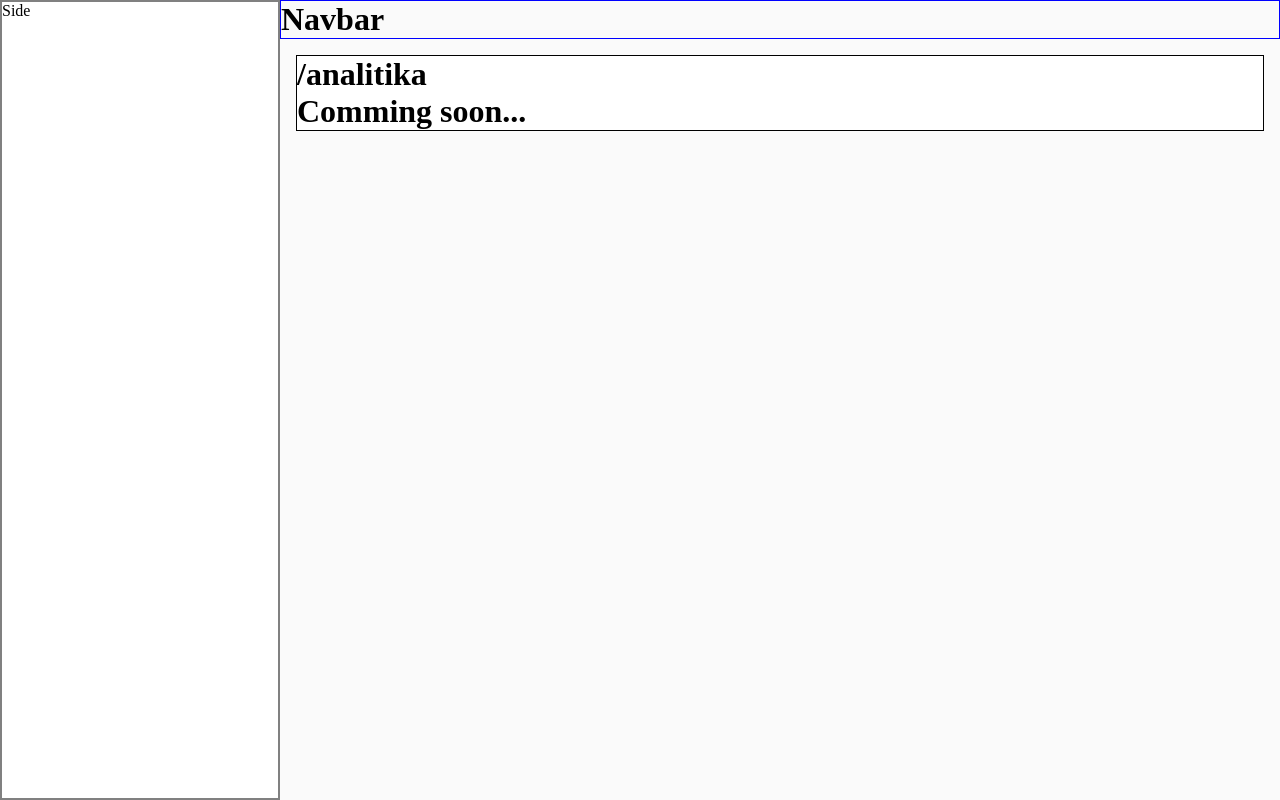
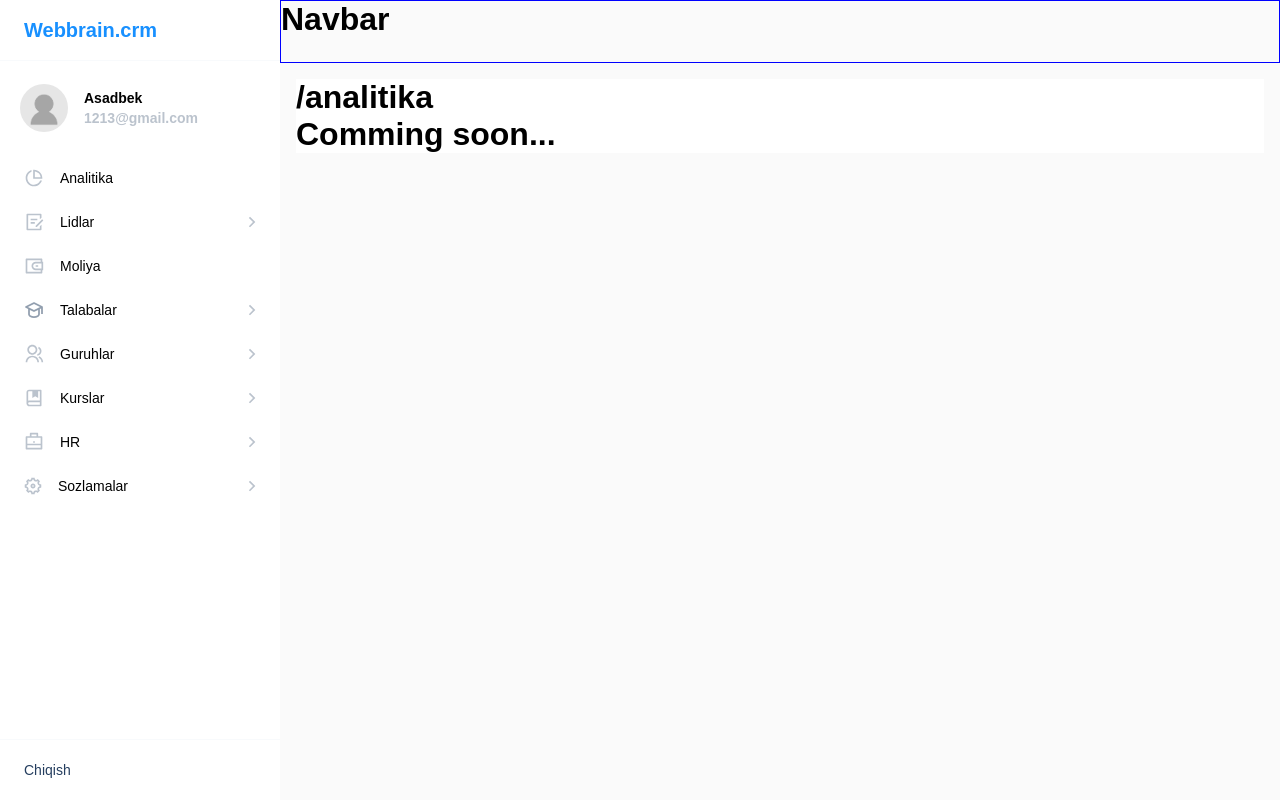
Before and after one commit to AzimovAsadbek/crm-project, a React (Vite) app: page /analitika in a window 1280 px wide. Built offline with nearby package versions, Linux system fonts and the light colour scheme.

Commit message:
sidebar ui finished

```diff
--- a/src/components/Navbar/style.js
+++ b/src/components/Navbar/style.js
@@ -2,6 +2,7 @@ import styled from "styled-components";
 
 const Container = styled.div`
   border: 1px solid blue;
+  height: 63px;
 `;
 
 export { Container };
--- a/src/components/Sidebar/index.jsx
+++ b/src/components/Sidebar/index.jsx
@@ -1,12 +1,73 @@
-import React from "react";
-import { Body, Container, Side, Wrapper } from "./style";
-import { Outlet } from "react-router-dom";
+import React, { useState } from "react";
+import {
+  Arrow,
+  Body,
+  ChildWrapper,
+  Container,
+  LogOut,
+  Logo,
+  Menu,
+  MenuItem,
+  Side,
+  Wrapper,
+} from "./style";
+import { Outlet, useNavigate } from "react-router-dom";
 import Navbar from "../Navbar";
+import Profile from "./profile";
+import sidebar from "../../utils/sidebar";
 
 const Sidebar = () => {
+  const [open, setOpen] = useState([]);
+  const navigate = useNavigate();
+  const onclickLogo = () => {
+    navigate("/");
+  };
+
+  const onOpen = (id) => {
+    if (open.includes(id)) {
+      const data = open.filter((v) => v !== id);
+      setOpen(data);
+    } else {
+      setOpen([...open, id]);
+    }
+  };
   return (
     <Container>
-      <Side>Side</Side>
+      <Side>
+        <Logo onClick={onclickLogo}>Webbrain.crm</Logo>
+        <Profile />
+
+        <Menu>
+          {sidebar.map((parent) => {
+            const { icon: Icon } = parent;
+            const active = open.includes(parent.id);
+            return (
+              <>
+                <MenuItem key={parent.id} onClick={() => onOpen(parent.id)}>
+                  <MenuItem.Title>
+                    <Icon className="icon" />
+                    {parent.title}
+                    {parent?.children && <Arrow active={active} />}
+                  </MenuItem.Title>
+                </MenuItem>
+
+                <ChildWrapper active={active}>
+                  {parent?.children?.map((child) => {
+                    return (
+                      <MenuItem key={child?.id}>
+                        <MenuItem.Title>{child.title}</MenuItem.Title>
+                      </MenuItem>
+                    );
+                  })}
+                </ChildWrapper>
+              </>
+            );
+          })}
+        </Menu>
+
+        <LogOut>Chiqish</LogOut>
+      </Side>
+
       <Body>
         <Navbar />
         <Wrapper>
--- /dev/null
+++ b/src/components/Sidebar/profile.jsx
@@ -0,0 +1,17 @@
+import React from "react";
+import { ProfileContainer } from "./style";
+import noimg from "../../assets/images/noUser.webp";
+
+const Profile = () => {
+  return (
+    <ProfileContainer>
+      <ProfileContainer.Img src={noimg} />
+      <div>
+        <ProfileContainer.Name>Asadbek</ProfileContainer.Name>
+        <ProfileContainer.Email>1213@gmail.com</ProfileContainer.Email>
+      </div>
+    </ProfileContainer>
+  );
+};
+
+export default Profile;
--- a/src/components/Sidebar/style.js
+++ b/src/components/Sidebar/style.js
@@ -1,14 +1,17 @@
 import styled from "styled-components";
+import arrow from "../../assets/icons/arrow.svg?react";
 
 const Container = styled.div`
   display: flex;
 `;
 const Side = styled.div`
+  display: flex;
+  flex-direction: column;
+  position: relative;
   width: 280px;
   min-width: 280px;
   max-width: 280px;
   background-color: white;
-  border: 2px solid grey;
   height: 100vh;
   overflow: hidden;
   overflow-y: scroll;
@@ -23,8 +26,120 @@ const Body = styled.div`
 
 const Wrapper = styled.div`
   margin: 16px;
-  border: 1px solid black;
   background-color: white;
 `;
 
-export { Container, Side, Body, Wrapper };
+const Logo = styled.div`
+  font-size: 20px;
+  font-weight: 600;
+  line-height: 28px;
+  color: #1890ff;
+  padding: 16px 24px;
+  border-bottom: 1px solid #f8fafc;
+  cursor: pointer;
+  background-color: white;
+`;
+
+const LogOut = styled(Logo)`
+  display: flex;
+  font-size: 14px;
+  font-weight: 500;
+  margin-top: auto;
+  border-top: 1px solid #f8fafc;
+  border-bottom: 0;
+  color: #253e5f;
+`;
+
+const ProfileContainer = styled.div`
+  display: flex;
+  align-items: center;
+  justify-content: center;
+  gap: 16px;
+  height: 48px;
+  margin: 23px 32px 24px 24px;
+`;
+ProfileContainer.Img = styled.img`
+  border-radius: 50%;
+  width: 48px;
+  height: 48px;
+`;
+
+ProfileContainer.Name = styled.h2`
+  width: 168px;
+  white-space: nowrap;
+  overflow: hidden;
+  text-overflow: ellipsis;
+  font-weight: 600;
+  font-size: 14px;
+  line-height: 20px;
+  color: var(--primaryColor);
+`;
+ProfileContainer.Email = styled.h2`
+  width: 165px;
+  white-space: nowrap;
+  overflow: hidden;
+  text-overflow: ellipsis;
+  font-weight: 600;
+  font-size: 14px;
+  line-height: 20px;
+  color: var(--secondaryColor);
+`;
+
+// Menu
+
+const Menu = styled.div`
+  display: flex;
+  flex-direction: column;
+`;
+
+const MenuItem = styled.div`
+  :hover {
+    cursor: pointer;
+    background-color: #f8fafc;
+    color: var(--activeColor);
+    .icon {
+      & path {
+        fill: var(--activeColor);
+      }
+    }
+  }
+`;
+
+MenuItem.Title = styled.div`
+  display: flex;
+  align-items: center;
+  padding: 12px 24px;
+  font-weight: 500;
+  font-size: 14px;
+  line-height: 20px;
+  color: var(--primaryColor);
+  .icon {
+    margin-right: 16px;
+  }
+`;
+
+const Arrow = styled(arrow)`
+  margin-left: auto;
+  transform: ${(props) => props?.active && "rotate(90deg)"};
+  transition: all 0.1s;
+`;
+
+const ChildWrapper = styled.div`
+  padding-left: 35px;
+  height: ${(props) => (props?.active ? "fit-content" : "0px")};
+  overflow: ${(props) => (props?.active ? "visible" : "hidden")};
+`;
+
+export {
+  Arrow,
+  MenuItem,
+  Menu,
+  Container,
+  Side,
+  Body,
+  Wrapper,
+  Logo,
+  LogOut,
+  ProfileContainer,
+  ChildWrapper,
+};
--- a/src/index.css
+++ b/src/index.css
@@ -1,4 +1,13 @@
+@import url("https://fonts.googleapis.com/css2?family=Montserrat:ital,wght@0,600;1,600&display=swap");
+
+:root {
+  --colorPrimary: #253e5f;
+  --secondaryColor: #bbc3cd;
+  --activeColor: #1890ff;
+}
+
 * {
+  font-family: "Monserrat", sans-serif;
   margin: 0;
   padding: 0;
   box-sizing: border-box;
```
Also changed, not shown: src/assets/icons/arrow.svg (added).
